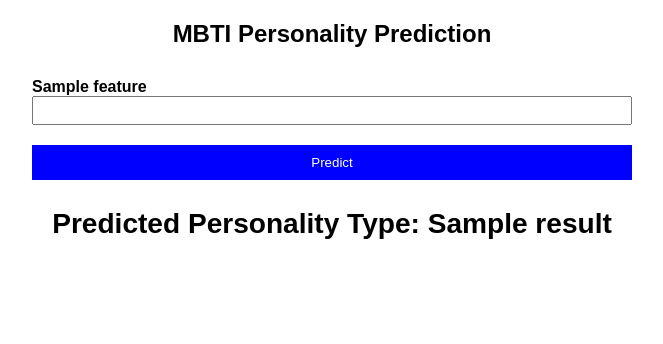
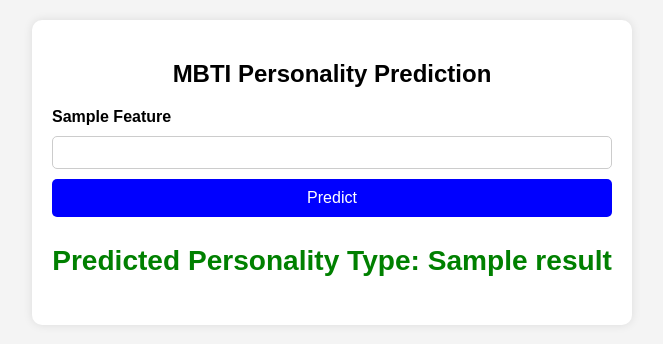
Before and after one commit to mooncoffee04/MBTI, a Flask app: template templates/index.html in a window 1280 px wide. Shown: the top 344 px of the page, without its empty margins (308-971 px from the left). Run offline with Flask 3, Linux system fonts and the light colour scheme; the template is opened without the code that fills it: most values are stand-ins (such as "Sample title", 1, 10 or a date in 2020); parts of the project's set-up code (start-up, migrations or seed data) failed here and were passed over.

Commit message:
Update index.html

```diff
--- a/templates/index.html
+++ b/templates/index.html
@@ -5,22 +5,53 @@
     <meta name="viewport" content="width=device-width, initial-scale=1.0">
     <title>MBTI Personality Prediction</title>
     <style>
-        body { font-family: Arial, sans-serif; max-width: 600px; margin: auto; }
+        body {
+            font-family: Arial, sans-serif;
+            max-width: 600px;
+            margin: auto;
+            padding: 20px;
+            background-color: #f4f4f4;
+        }
+        .container {
+            background: white;
+            padding: 20px;
+            border-radius: 10px;
+            box-shadow: 0 0 10px rgba(0, 0, 0, 0.1);
+        }
         h2 { text-align: center; }
-        form { display: flex; flex-direction: column; }
-        label { margin-top: 10px; font-weight: bold; }
-        input { padding: 5px; }
-        button { margin-top: 20px; padding: 10px; background-color: blue; color: white; border: none; cursor: pointer; }
+        form { display: flex; flex-direction: column; gap: 10px; }
+        label { font-weight: bold; }
+        input {
+            padding: 8px;
+            border: 1px solid #ccc;
+            border-radius: 5px;
+        }
+        button {
+            padding: 10px;
+            background-color: blue;
+            color: white;
+            border: none;
+            cursor: pointer;
+            border-radius: 5px;
+            font-size: 16px;
+        }
         button:hover { background-color: darkblue; }
-        .result { text-align: center; font-size: 1.5em; margin-top: 20px; }
+        .result {
+            text-align: center;
+            font-size: 1.5em;
+            margin-top: 20px;
+            font-weight: bold;
+            color: green;
+        }
     </style>
 </head>
 <body>
+    <div class="container">
         <h2>MBTI Personality Prediction</h2>
         <form action="/predict" method="post">
             {% for feature in features %}
-            <label for="{{ feature }}">{{ feature }}</label>
-            <input type="number" name="{{ feature }}" min="-3" max="3" step="1" required>
+                <label for="{{ feature }}">{{ feature.replace("_", " ").title() }}</label>
+                <input type="number" name="{{ feature }}" id="{{ feature }}" min="-3" max="3" step="1" required>
             {% endfor %}
             <button type="submit">Predict</button>
         </form>
@@ -30,5 +61,6 @@
             <h3>Predicted Personality Type: {{ result }}</h3>
         </div>
         {% endif %}
+    </div>
 </body>
 </html>
```
Lines whose indentation alone changed are shown as unchanged.
